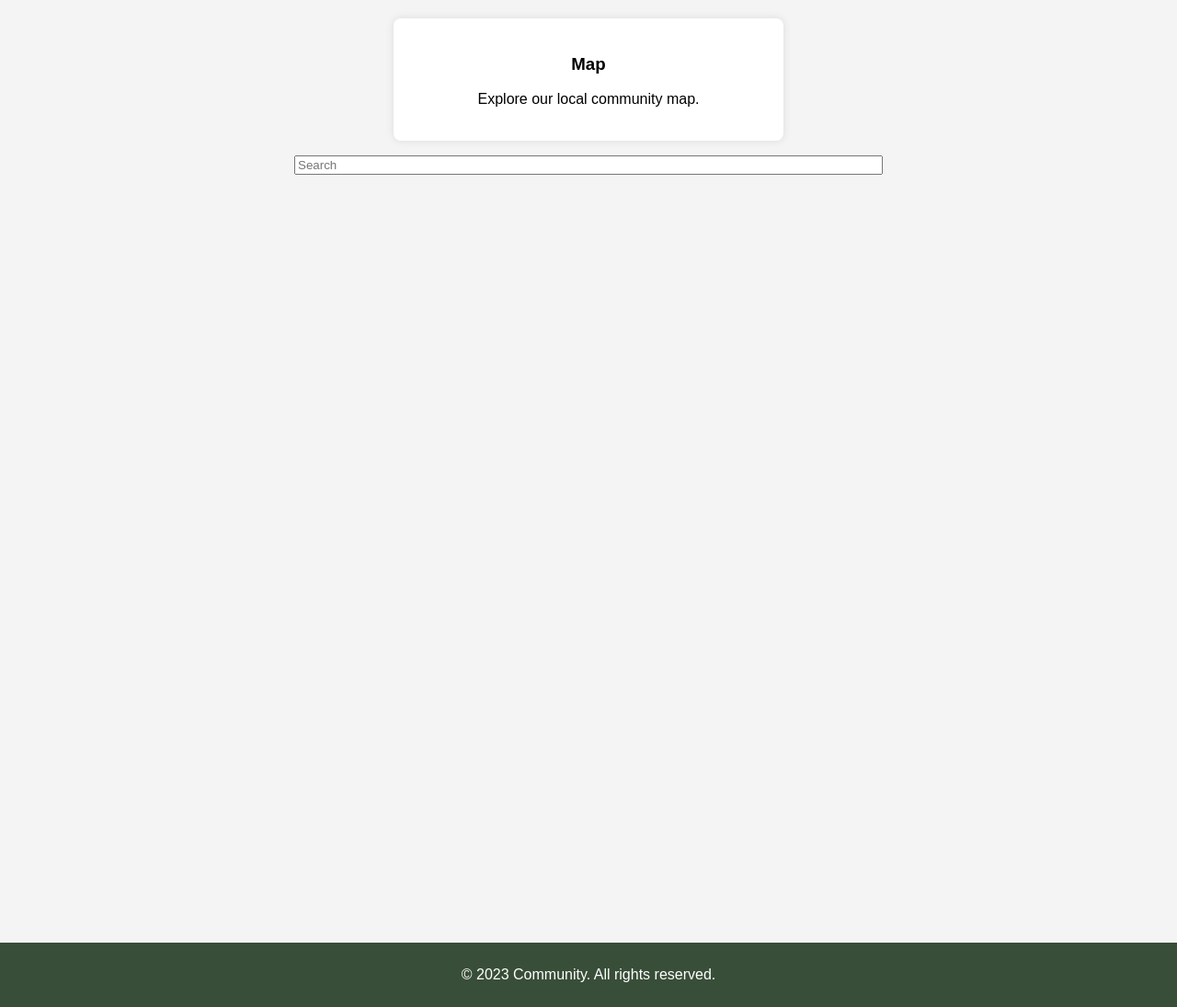
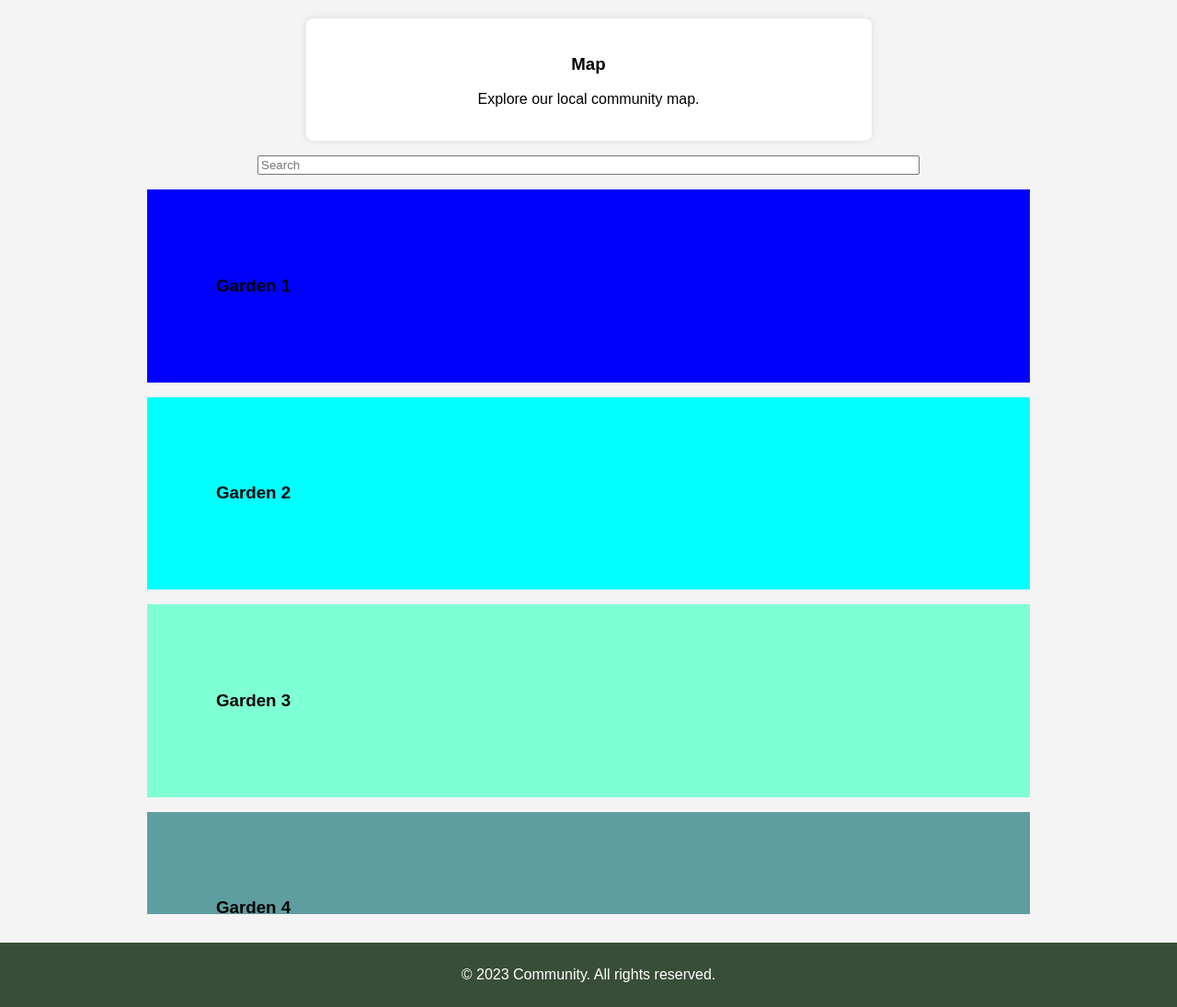
Before and after one commit to jlinares12/CPSC362-Project, a Flask app: page / in a window 1280 px wide. Shown: the part 177-1272 px from the top of the page at 92% size. Run offline with Flask 3, Linux system fonts and the light colour scheme.

Commit message:
created boxes that will represent how a garden will be showed on the home page. Made the boxes scrollable. I also fixed some sizing errors with the map and search bar.

```diff
--- a/static/css/home.css
+++ b/static/css/home.css
@@ -1,7 +1,8 @@
 .content {
     display: block;
     padding: 20px;
-    width: 100%;
+    overflow-y: scroll;
+    height: 75vh;
 }
 .content div.map {
     background-color: white;
@@ -10,13 +11,41 @@
     padding: 20px;
     border-radius: 8px;
     box-shadow: 0 0 10px rgba(0, 0, 0, 0.1);
-    width: 30%;
+    width: min(75vw, 575px);
     text-align: center;
 }
-.content div.search input {
+div.search input {
     display: block;
     margin-left: auto;
     margin-right: auto;
     margin-top: 1rem;
-    width: 50vw;
+    width: 75%;
 }
+div.gardens{
+    display:flexbox;
+    flex-wrap: wrap;
+    width: 75vw;
+    margin-top: 1rem;
+    margin-left: auto;
+    margin-right: auto;
+}
+#garden1{
+    background-color: blue;
+    padding: 75px;
+    margin-top: 1rem;
+}
+#garden2 {
+    background-color: aqua;
+    padding: 75px;
+    margin-top: 1rem;
+}
+#garden3 {
+    background-color: aquamarine;
+    padding: 75px;
+    margin-top: 1rem;
+}
+#garden4 {
+    background-color: cadetblue;
+    padding: 75px;
+    margin-top: 1rem;
+}
--- a/templates/home.html
+++ b/templates/home.html
@@ -18,5 +18,19 @@ Home Page
         <div class="search">
 	        <input id="search" type="search" placeholder="Search">
         </div>
+        <div class="gardens">
+            <div id="garden1">
+                <h3>Garden 1</h3>
+            </div>
+            <div id="garden2">
+                <h3>Garden 2</h3>
+            </div>
+            <div id="garden3">
+                <h3>Garden 3</h3>
+            </div>
+            <div id="garden4">
+                <h3>Garden 4</h3>
+            </div>
+        </div>
     </div>
 {% endblock %}
```
